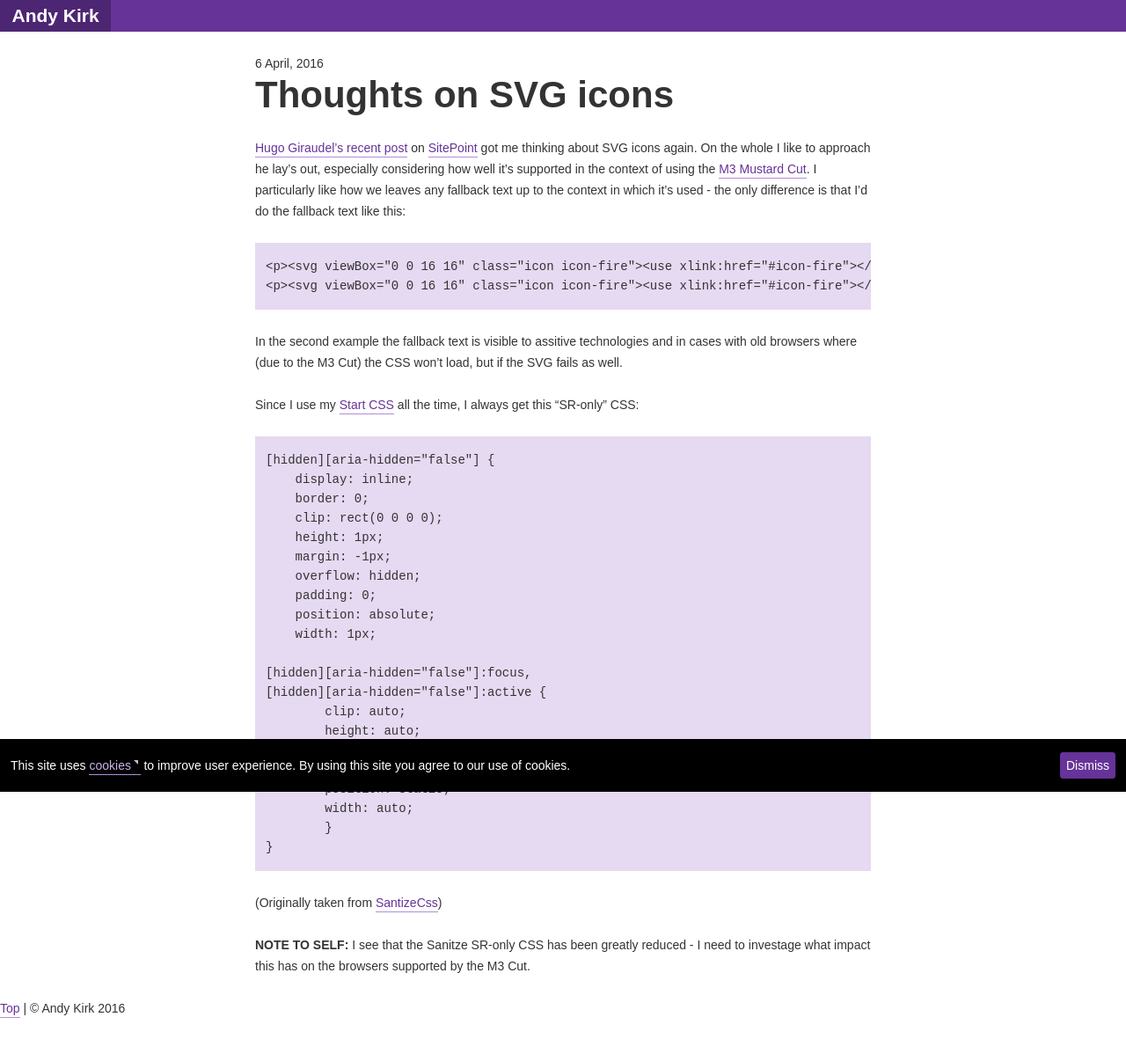
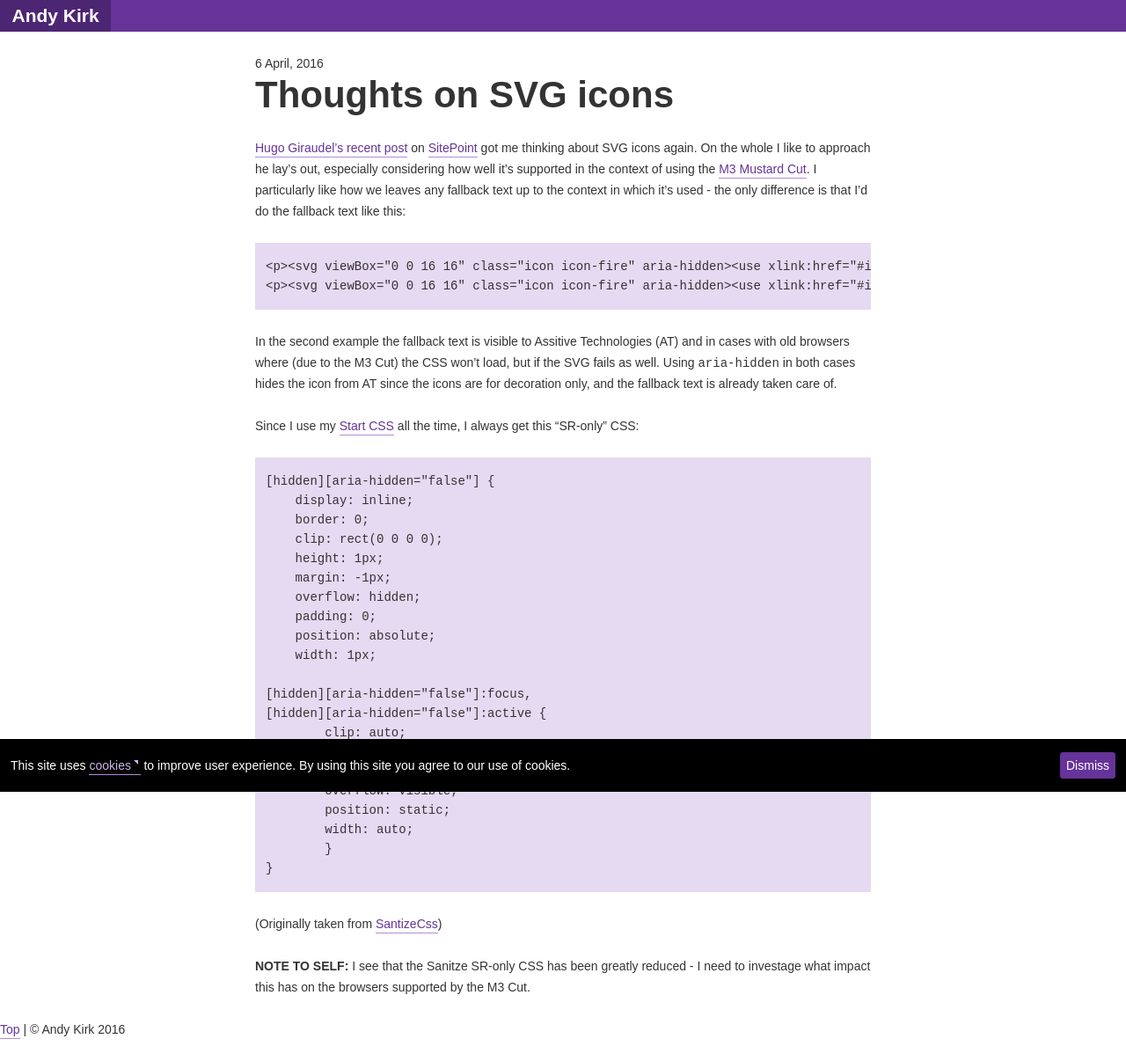
Before and after one commit to andykirk/andykirk.github.io, a Jekyll site: the page built from _posts/2016-04-06-thoughts-on-svg-icons.md, in a window 1280 px wide. Shown: the whole page at 88% size. Built offline with Jekyll 4.4.1, drawn with Linux system fonts in a browser that asks for light colours; before the commit the page ends 1182 px from its top, so only the background shows below that.

Commit message:
Update 2016-04-06-thoughts-on-svg-icons.md

```diff
--- a/_posts/2016-04-06-thoughts-on-svg-icons.md
+++ b/_posts/2016-04-06-thoughts-on-svg-icons.md
@@ -6,11 +6,11 @@ On the whole I like to approach he lay's out, especially considering how well it
 I particularly like how we leaves any fallback text up to the context in which it's used - the only difference is that I'd do the fallback text like this:
 
 ~~~
-<p><svg viewBox="0 0 16 16" class="icon icon-fire"><use xlink:href="#icon-fire"></use></svg> Text alongside icon</p>
-<p><svg viewBox="0 0 16 16" class="icon icon-fire"><use xlink:href="#icon-fire"></use></svg><span hidden aria-hidden="false">Fallback text</span></p>
+<p><svg viewBox="0 0 16 16" class="icon icon-fire" aria-hidden><use xlink:href="#icon-fire"></use></svg> Text alongside icon</p>
+<p><svg viewBox="0 0 16 16" class="icon icon-fire" aria-hidden><use xlink:href="#icon-fire"></use></svg><span hidden aria-hidden="false">Fallback text</span></p>
 ~~~
 
-In the second example the fallback text is visible to assitive technologies and in cases with old browsers where (due to the M3 Cut) the CSS won't load, but if the SVG fails as well.
+In the second example the fallback text is visible to Assitive Technologies (AT) and in cases with old browsers where (due to the M3 Cut) the CSS won't load, but if the SVG fails as well. Using `aria-hidden` in both cases hides the icon from AT since the icons are for decoration only, and the fallback text is already taken care of.
 
 Since I use my [Start CSS](https://github.com/Fall-Back/Start-CSS) all the time, I always get this "SR-only" CSS:
 
```
